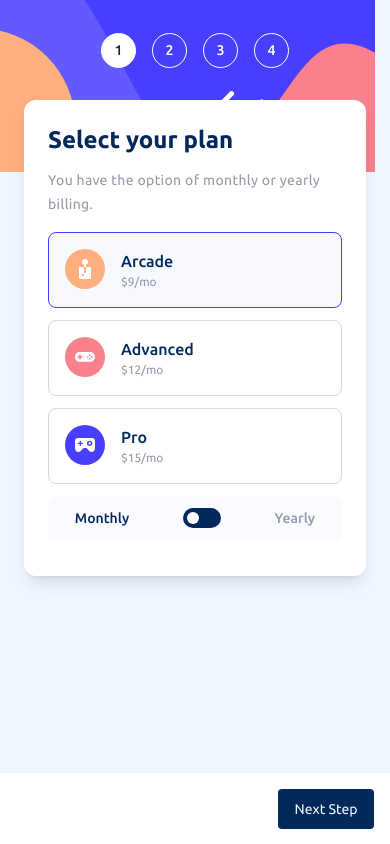
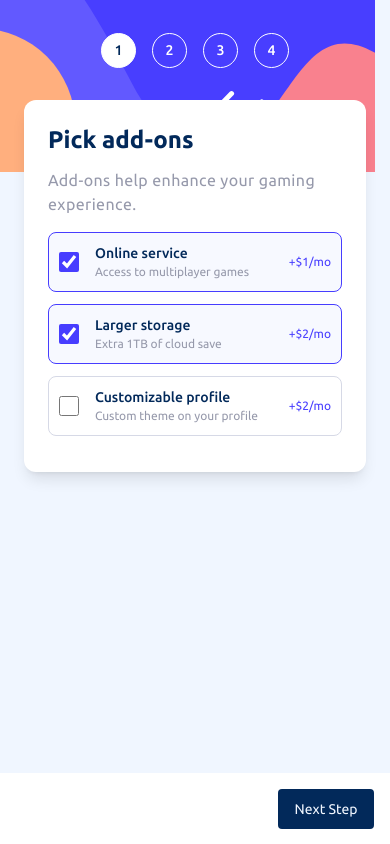
Before and after one commit to Olesiamir/multistep-form, a React (Vite) app: page / in a window 390 px wide. Built offline with nearby package versions, Linux system fonts and the light colour scheme.

Commit message:
added styles to 3 step mobile

```diff
--- a/src/components/MultistepForm/components/FormCard.jsx
+++ b/src/components/MultistepForm/components/FormCard.jsx
@@ -2,7 +2,7 @@ const FormCard = ({title, description, children}) => {
   return (
     <div className="card bg-white p-6 w-auto mx-6 rounded-xl shadow-lg">
       <h1 className="font-bold text-2xl text-marine-blue pb-3">{title}</h1>
-      <p className=" text-sm tracking-wide leading-6 text-cool-gray pr-[18px] pb-4">{description}</p>
+      <p className=" text-base tracking-wide leading-6 text-cool-gray pr-[18px] pb-4">{description}</p>
       {children}
     </div>
   )
--- a/src/components/MultistepForm/components/PickAddons.jsx
+++ b/src/components/MultistepForm/components/PickAddons.jsx
@@ -21,11 +21,15 @@ const PickAddons = ({onChange, step, multiFormData}) => {
   return (
     <div>
       {Object.values(step.addons).map(addon => (
-        <div key={addon.name} onClick={() => handleAddonChange(addon.id)} className={`${stepFormData.selectedAddons.includes(addon.id)? 'border-2 border-red-600': ''}`}>
-          <p>{addon.name}</p>
-          <p>{addon.description}</p>
-          <p>${addon.price[planData.duration]}/{durations[planData.duration].short}</p>
+        <div key={addon.name} onClick={() => handleAddonChange(addon.id)} className={`${stepFormData.selectedAddons.includes(addon.id) ? 'border-purplish-blue bg-Pastel-blue/10': ' border-light-gray'} border flex justify-between items-center rounded-lg mb-3 p-2.5`}>
+            <input type="checkbox" checked={stepFormData.selectedAddons.includes(addon.id)} className='rounded-md w-5 h-5 accent-purplish-blue'/>
+          <div className="info flex-1 pl-4">
+            <p className="text-marine-blue text-sm font-medium">{addon.name}</p>
+            <p className="text-cool-gray text-[12px]">{addon.description}</p>
+          </div>
+          <p className="text-[12px] text-purplish-blue">+${addon.price[planData.duration]}/{durations[planData.duration].short}</p>
         </div>
+
       ))}
     </div>
   )
--- a/src/components/MultistepForm/multistepFormDetails.jsx
+++ b/src/components/MultistepForm/multistepFormDetails.jsx
@@ -148,6 +148,6 @@ const durations = {
   yearly: {id:'yearly', title: 'Yearly', short:'yr', period:'year'}
 }
 
-const steps = [selectPlan, personalInfo, pickAddons, summary]
+const steps = [pickAddons, selectPlan, personalInfo, summary]
 
 export { steps, stepComponents, durations, selectPlan, pickAddons }
```
Also changed, not shown: public/images/check_box_fill.svg (added), public/images/check_box_outline.svg (added).
